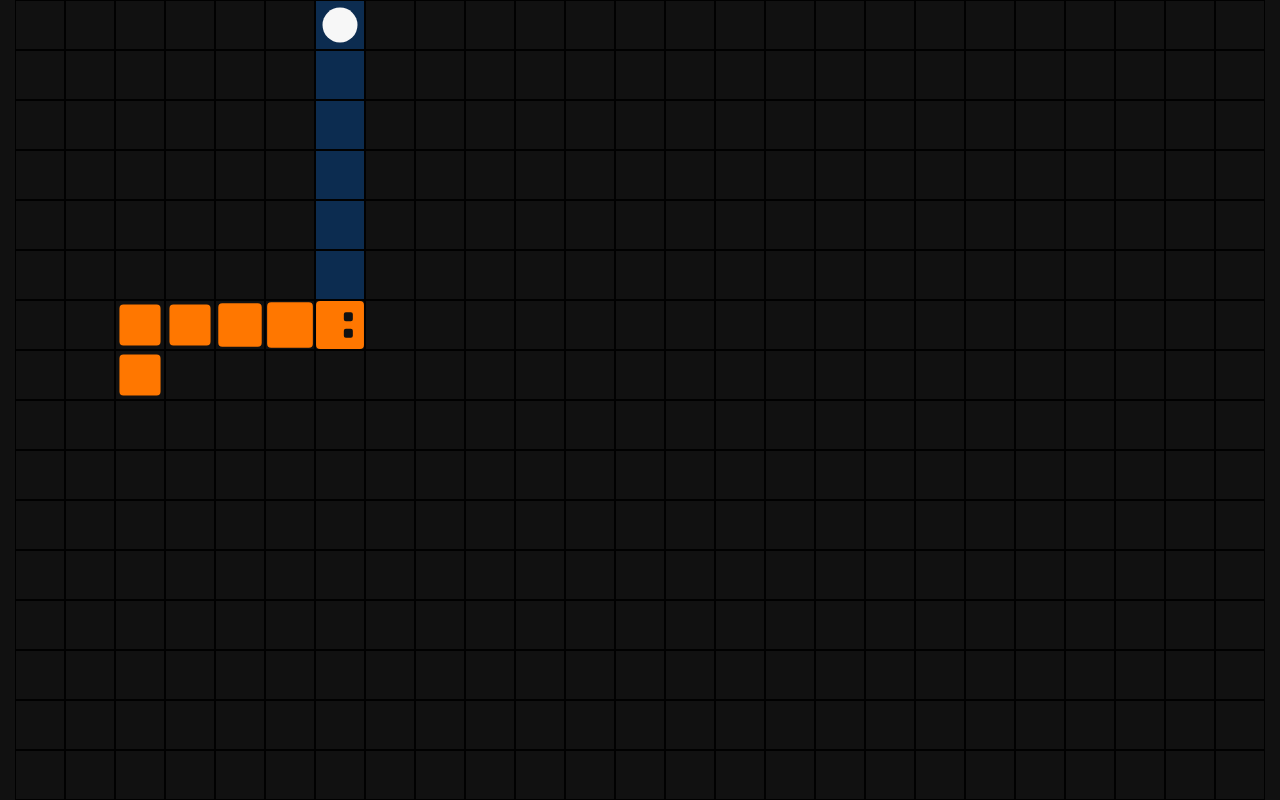
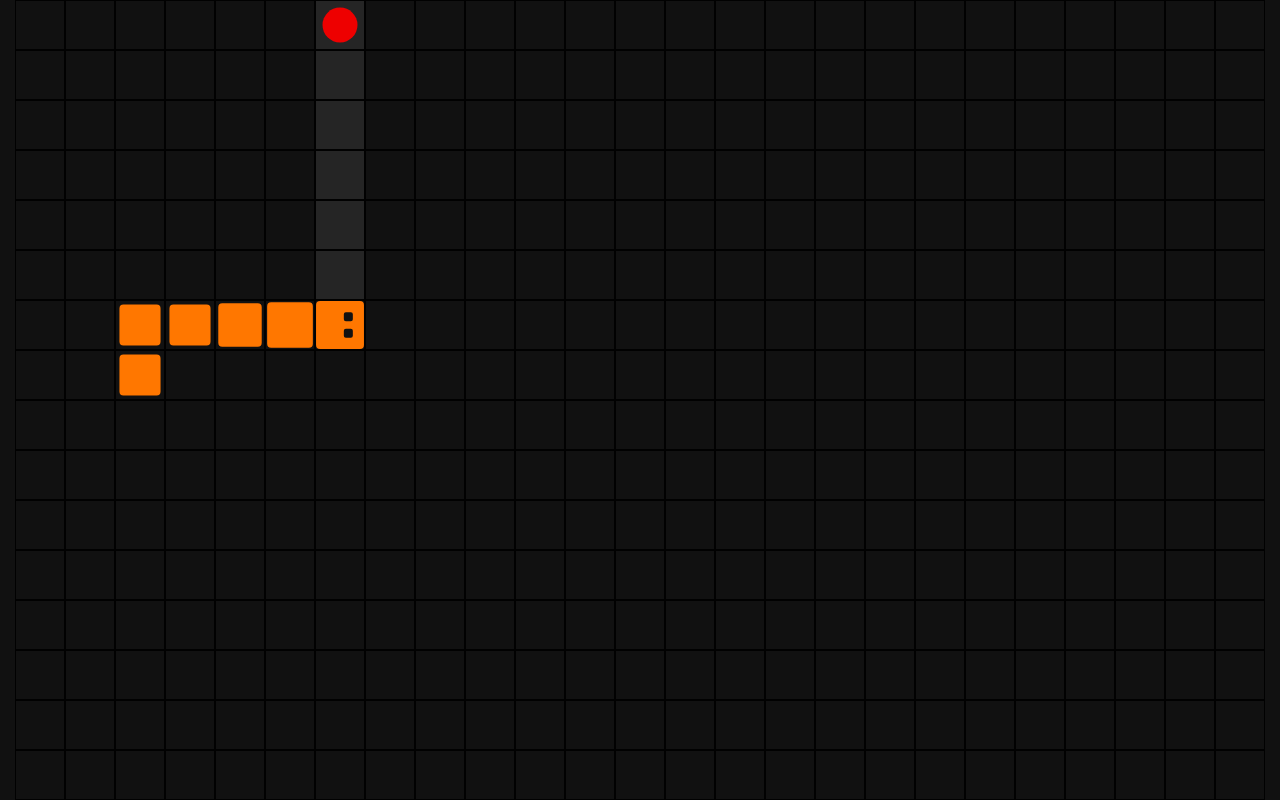
Before and after one commit to Niminull/Snake-Game, a plain HTML site: page index.html in a window 1280 px wide. Drawn offline with Linux system fonts and the light colour scheme.

Commit message:
Visual Changes
- Snake named "Wiggles"
- Food color changed to red
- Path color also changed

```diff
--- a/index.html
+++ b/index.html
@@ -553,17 +553,17 @@
             const configs = {
                 processInterval: setInterval(() => {}),
                 snake: new Snake({
-                    name: '\'Midgard Serpent\'',
+                    name: '\'Wiggles\'',
                     canvasId: canvas.id,
                     gap: 2,
                     width: scale,
                     height: scale,
                     mainColor: '#FF7700',
-                    spiritColor: '#0077FF44'
+                    spiritColor: '#AAAAAa22'
                 }),
                 food: new Food({
                     canvasId: canvas.id,
-                    color: '#F7F7F7',
+                    color: '#EE0000',
                     outline: 15,
                     width: scale,
                     height: scale
```
Also changed, not shown: src/img/DALL·E 2024-09-27 20.10.59 - A Minecraft-style snake made entirely out of orange blocks using the hex color #ff7700. The snake has a friendly, happy expression with black eyes and.webp (added).
